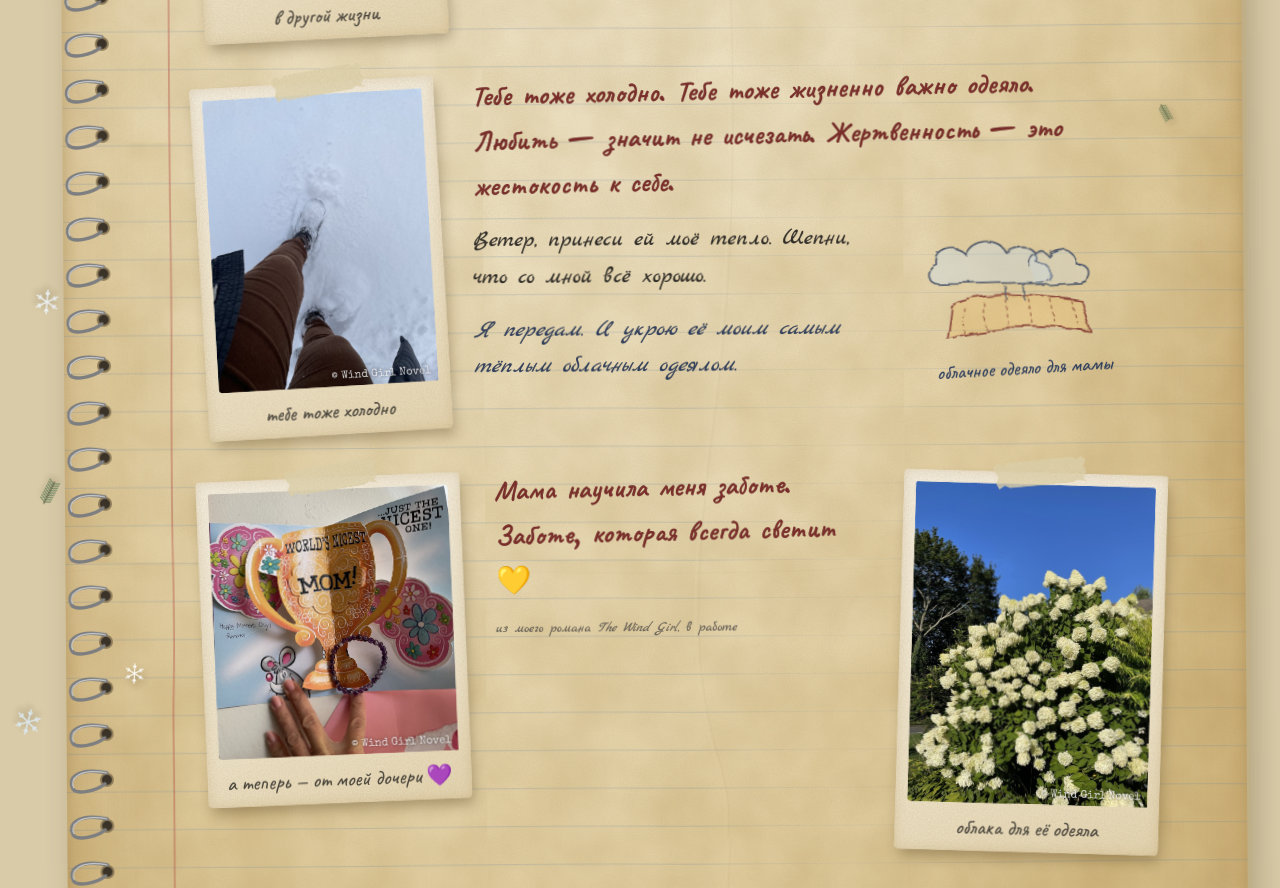
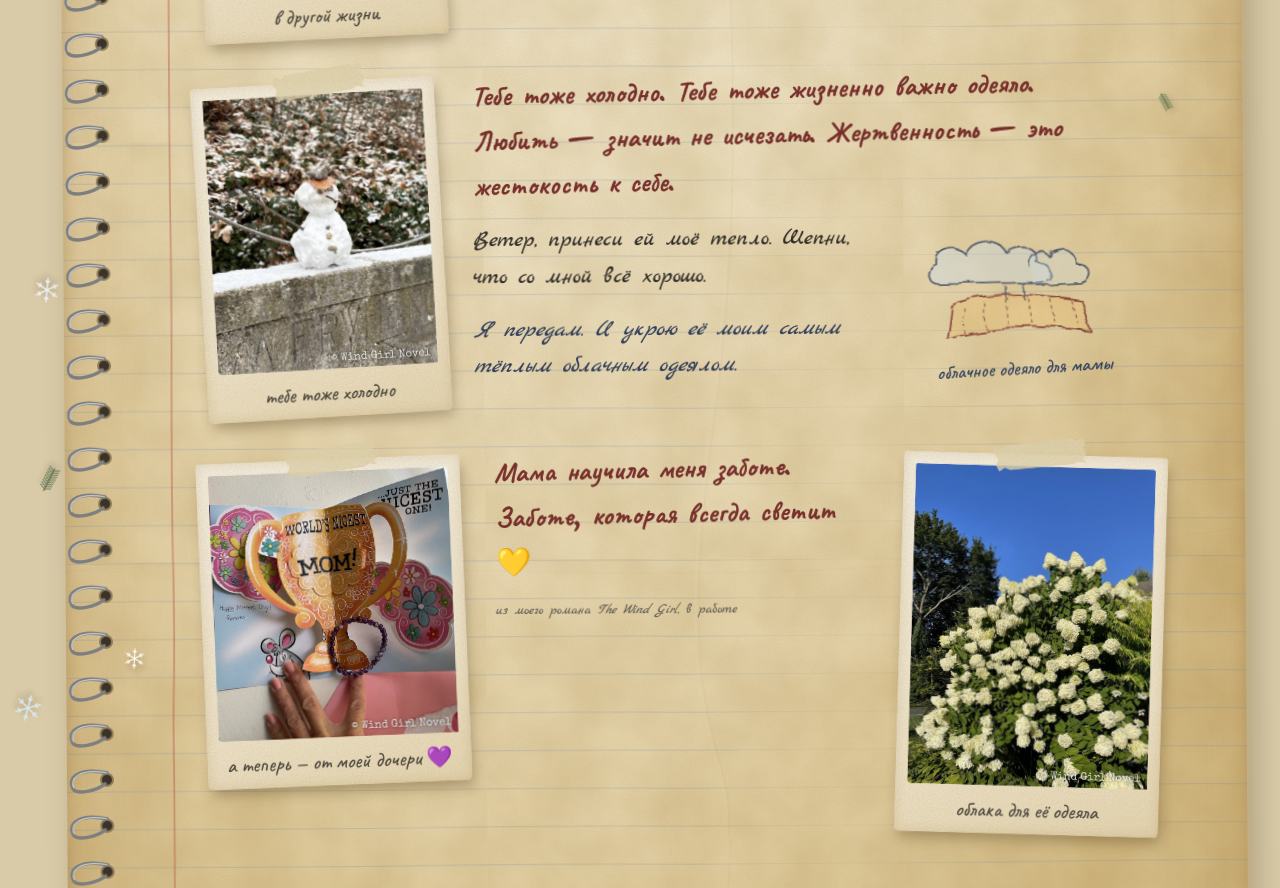
Before and after one commit to WindGirlNovel/WindGirlNovel.github.io, a plain HTML site: page about-my-mother-ru.html in a window 1280 px wide. Shown: the part 1989-2877 px from the top of the page. Drawn offline with nearby package versions, Linux system fonts and the light colour scheme; a script that the page names is missing; a web font is replaced by a local one.

Commit message:
About my Mother: snowman photo

```diff
--- a/about-my-mother-ru.html
+++ b/about-my-mother-ru.html
@@ -67,7 +67,7 @@
 <p class="t">— Я знаю. И от этого мне грустно.</p>
 <figure class="polaroid float-l" style="--r:-2.5deg;--w:220px;margin-top:8px"><div class="ph"><img src="photos/mom-dream.jpg" alt="в другой жизни" loading="lazy"></div><p>в другой жизни</p></figure>
 <p class="t" style="font-style:italic; color:#2F3E5C">Я видел тебя в другой жизни, где в вашем доме чаще всего только вы пятеро: три сестры, мама и папа. Почти каждый вечер папа поёт, а мама танцует. И вы все весёлые.</p>
-<div class="clear"></div><figure class="polaroid float-l" style="--r:-3deg;--w:220px;margin-top:8px"><div class="ph"><img src="photos/mom-snow.jpg" alt="тебе тоже холодно" loading="lazy"></div><p>тебе тоже холодно</p></figure>
+<div class="clear"></div><figure class="polaroid float-l" style="--r:-3deg;--w:220px;margin-top:8px"><div class="ph"><img src="photos/mom-snowman.jpg" alt="маленький снеговик на каменной стене у замка" loading="lazy"></div><p>тебе тоже холодно</p></figure>
 <p class="t" style="font-family: Kalam, Caveat, cursive; font-weight:700; font-size:28px; color:#7A2E2A; transform:rotate(-1deg)">Тебе тоже холодно. Тебе тоже жизненно важно одеяло. Любить — значит не исчезать. Жертвенность — это жестокость к себе.</p>
 <figure class="sketch" style="float:right;margin:0 30px 6px 24px;width:220px;transform:rotate(-3deg);text-align:center;position:relative;z-index:3">
 <svg viewBox="0 0 220 130" width="220" height="130" aria-hidden="true" style="overflow:visible"><g fill="none" stroke="#2F3E5C" stroke-width="1.7" stroke-linecap="round" stroke-linejoin="round" filter="url(#rough)" opacity=".85">
```
Also changed, not shown: about-my-mother.html (+1 -1 lines), photos/mom-snowman.jpg (added).
